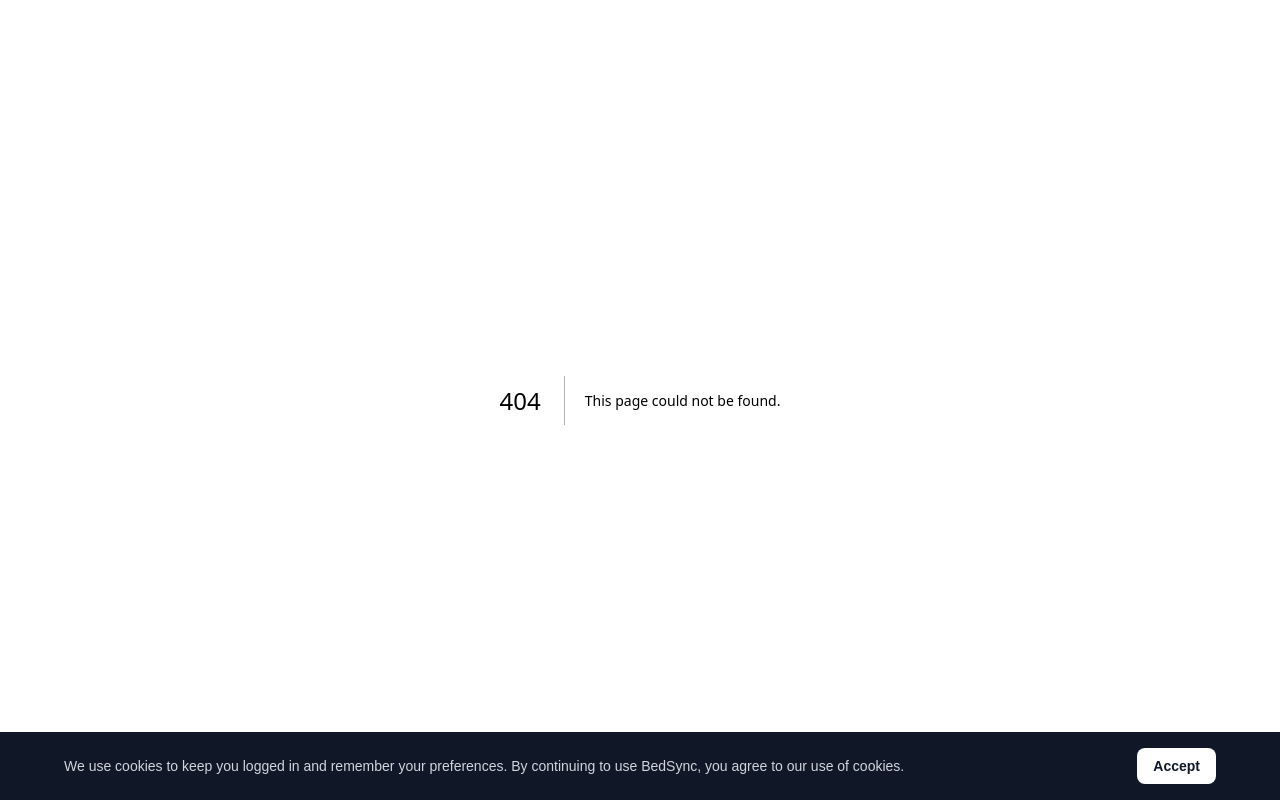
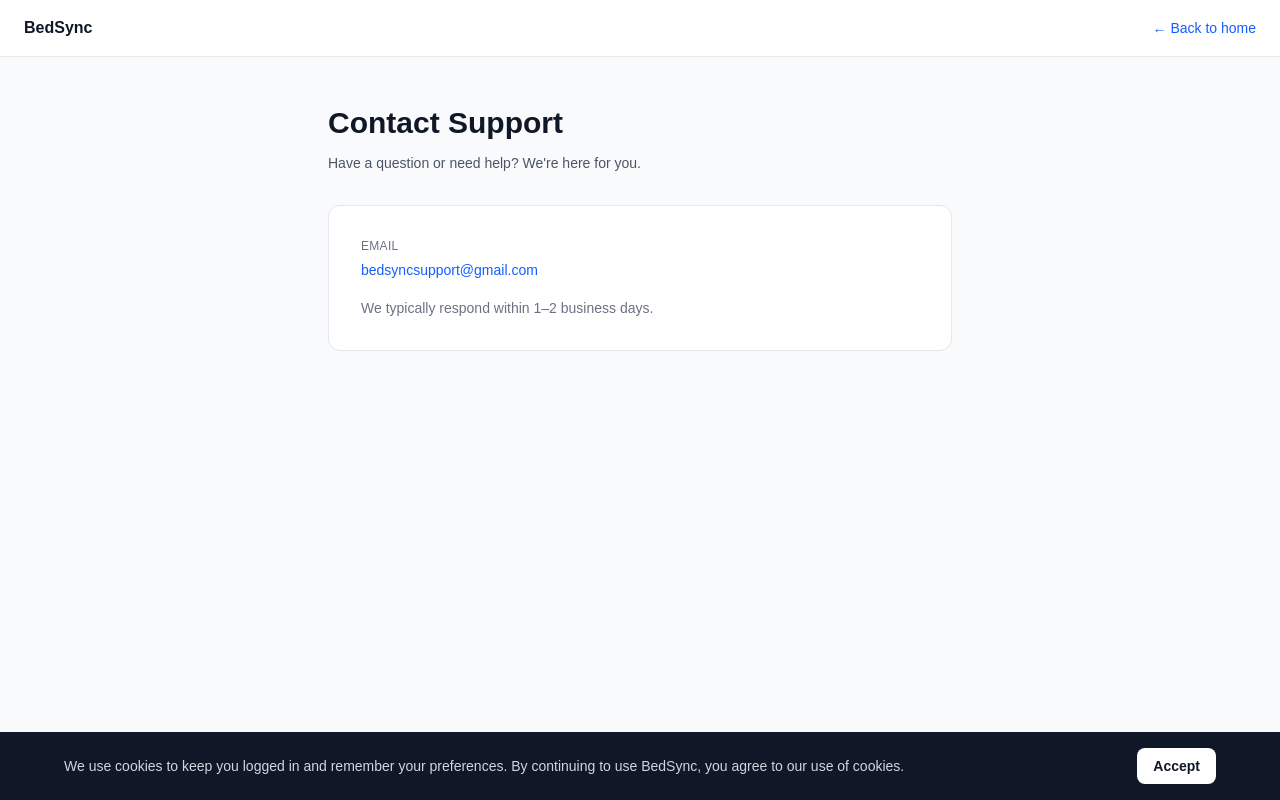
Before and after one commit to ianh-ai/bedsync, a Next.js app: page /contact in a window 1280 px wide. Before the commit this address had no page. Built offline with nearby package versions, Linux system fonts and the light colour scheme.

Commit message:
feat: add contact page and new brand FAQ entry

```diff
--- /dev/null
+++ b/app/contact/page.tsx
@@ -0,0 +1,36 @@
+import Link from 'next/link'
+
+export const metadata = {
+  title: 'Contact Support — BedSync',
+}
+
+export default function ContactPage() {
+  return (
+    <div className="min-h-screen bg-gray-50">
+      <header className="bg-white border-b border-gray-200 px-6 py-4 flex items-center justify-between">
+        <span className="text-base font-bold text-gray-900">BedSync</span>
+        <Link href="/" className="text-sm text-blue-600 hover:underline">← Back to home</Link>
+      </header>
+
+      <main className="max-w-2xl mx-auto px-6 py-12">
+        <h1 className="text-3xl font-bold text-gray-900 mb-3">Contact Support</h1>
+        <p className="text-sm text-gray-600 mb-8">Have a question or need help? We&apos;re here for you.</p>
+
+        <div className="bg-white border border-gray-200 rounded-xl p-8 space-y-4">
+          <div>
+            <p className="text-xs font-medium text-gray-500 uppercase tracking-wide mb-1">Email</p>
+            <a
+              href="mailto:bedsyncsupport@gmail.com"
+              className="text-blue-600 hover:underline text-sm font-medium"
+            >
+              bedsyncsupport@gmail.com
+            </a>
+          </div>
+          <div>
+            <p className="text-sm text-gray-500">We typically respond within 1–2 business days.</p>
+          </div>
+        </div>
+      </main>
+    </div>
+  )
+}
--- a/app/page.tsx
+++ b/app/page.tsx
@@ -213,6 +213,7 @@ const FAQ_ITEMS = [
   { q: 'Can I see what changed?', a: 'Yes. Every sync includes before-and-after pricing, timestamps, and a complete history of all detected changes.' },
   { q: 'Is there a history of previous prices?', a: 'Yes. BedSync stores historical pricing so you can review trends and verify when changes occurred.' },
   { q: 'Do you offer onboarding?', a: 'Yes. Every account includes a guided onboarding experience to help you get your first products syncing quickly.' },
+  { q: 'Can you add a brand I don\'t see listed?', a: 'Absolutely — we\'re always expanding our brand catalog. Reach out to us at bedsyncsupport@gmail.com with the brand name and website and we\'ll get it added as soon as possible.' },
 ]
 
 function FAQAccordion() {
@@ -927,6 +928,7 @@ function HomeContent() {
               <a href="/terms" className="text-xs text-gray-400 hover:text-gray-600 transition-colors">Terms</a>
               <a href="/privacy" className="text-xs text-gray-400 hover:text-gray-600 transition-colors">Privacy Policy</a>
               <a href="/dmca" className="text-xs text-gray-400 hover:text-gray-600 transition-colors">DMCA</a>
+              <a href="/contact" className="text-xs text-gray-400 hover:text-gray-600 transition-colors">Contact</a>
             </div>
           </div>
         </footer>
```
